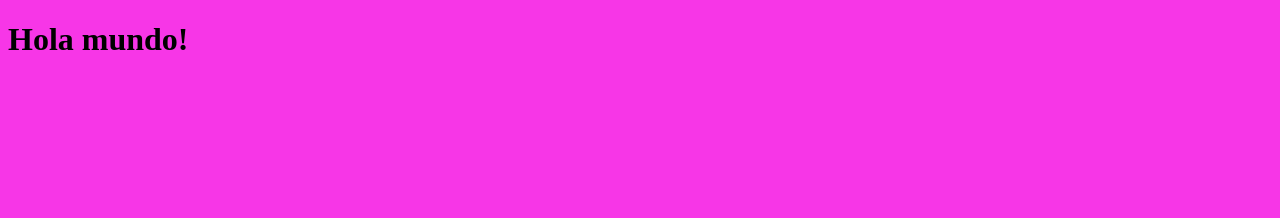
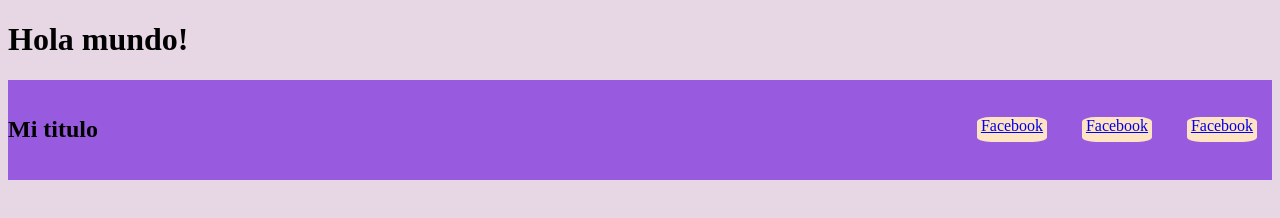
Before and after one commit to Lu07ja/Mi-primera_web, a plain HTML site: page index.html in a window 1280 px wide. Drawn offline with Linux system fonts and the light colour scheme.

Commit message:
Creando la cabeza de mi página

```diff
--- a/index.css
+++ b/index.css
@@ -1,2 +1,26 @@
 body {
-    background-color: #f71be4e0;
+    background-color: #e4d2e2e0;
+}
+
+.mi-header {
+    width: 100%;
+    height: 100px;
+    background-color: rgb(152, 91, 223);
+    display: flex;
+    justify-content: space-between;
+    align-items: center;
+}
+
+.barra-nav {
+    display: flex;
+}
+
+.barra-nav a {
+    margin-left: 20px;
+    background-color: bisque;
+    width: 70px;
+    height: 25px;
+    text-align: center;
+    border-radius: 20%;
+    margin-right: 15px;
+}
--- a/index.html
+++ b/index.html
@@ -8,6 +8,14 @@
 </head>
 <body>
 <h1>Hola mundo!</h1>
+<header class="mi-header">
+    <h2>Mi titulo</h2>
+    <nav class="barra-nav">
+        <a href="/">Facebook</a>
+        <a href="/">Facebook</a>
+        <a href="/">Facebook</a>
+    </nav>
+</header>
 <script src="index.js"></script>
 </body>
 </html>
--- a/index.js
+++ b/index.js
@@ -1,2 +1,4 @@
+/*
 alert("Hola PLatzi!")
 alert('Soy David')
+*/
```
